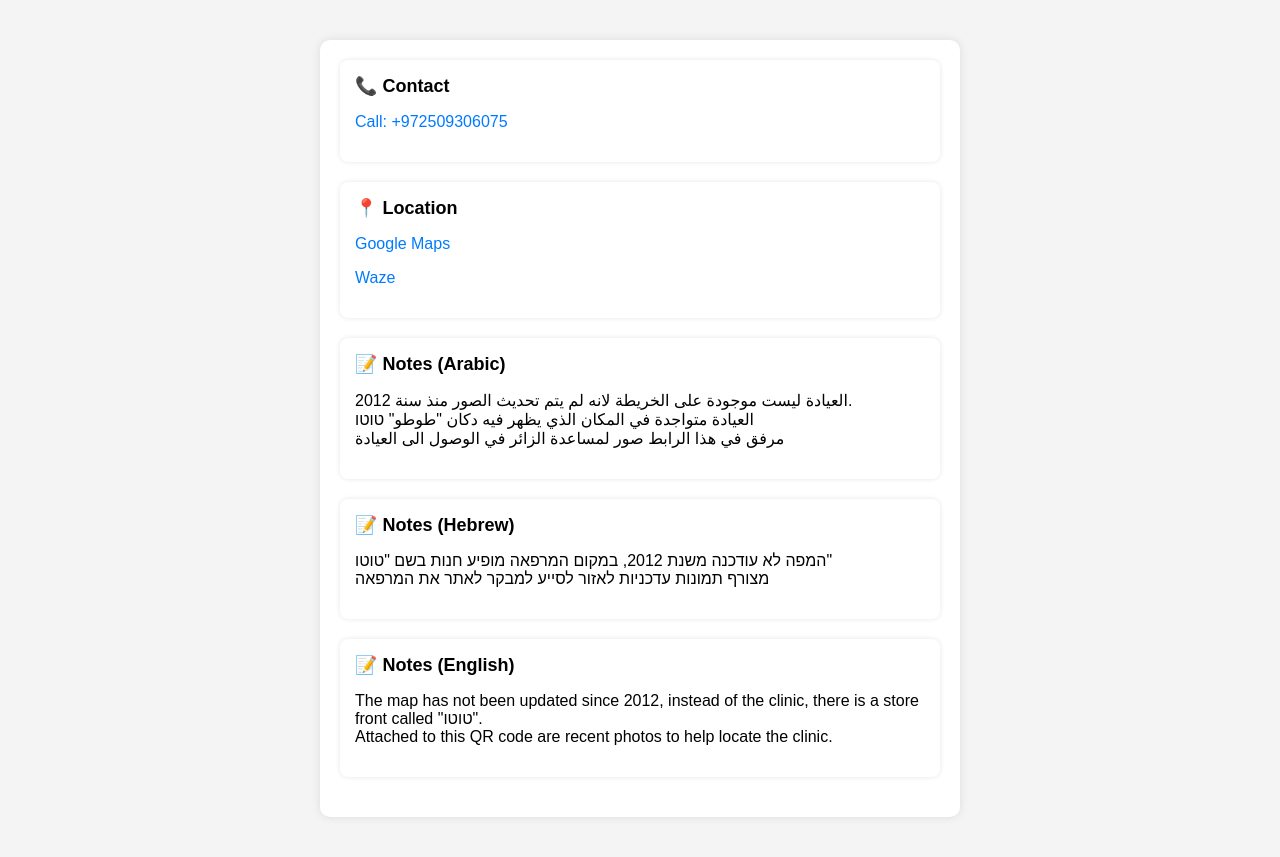
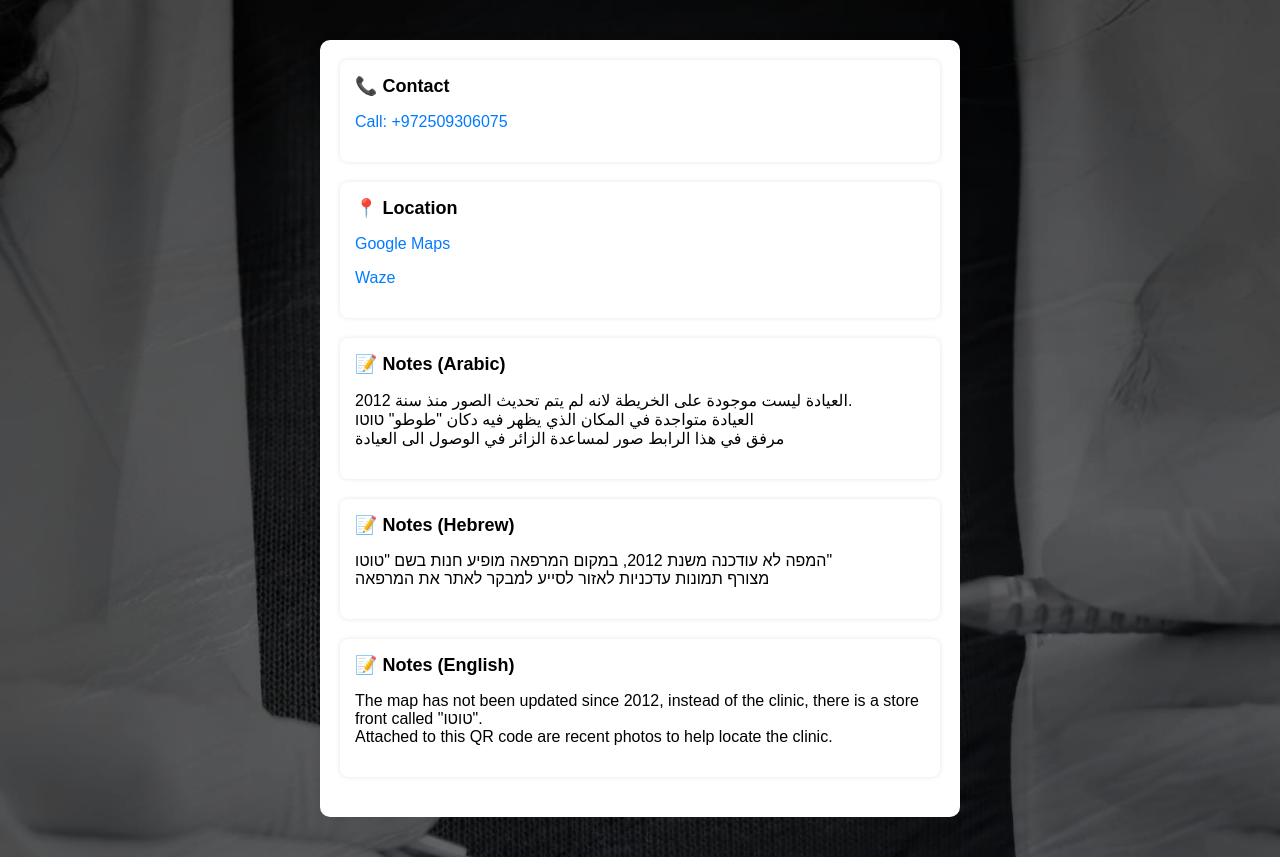
Before and after one commit to rady112/clinic-website, a plain HTML site: page index.html in a window 1280 px wide. Drawn offline with Linux system fonts and the light colour scheme.

Commit message:
Update index.html

```diff
--- a/index.html
+++ b/index.html
@@ -5,6 +5,13 @@
     <meta name="viewport" content="width=device-width, initial-scale=1.0">
     <title>Clinic Location & Contact</title>
     <style>
+        body {
+    background-image: url('https://raw.githubusercontent.com/rady112/clinic-website/main/background.jpeg');
+    background-size: cover;
+    background-position: center;
+    background-attachment: fixed;
+}
+
         body {
             font-family: Arial, sans-serif;
             margin: 20px;
```
